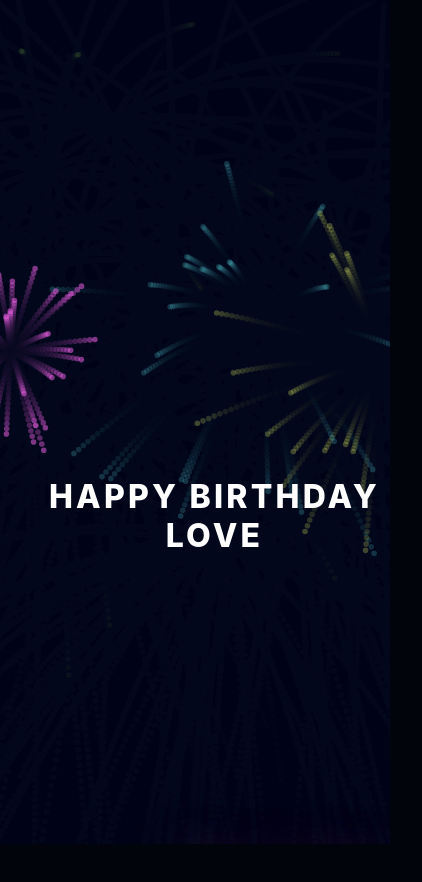
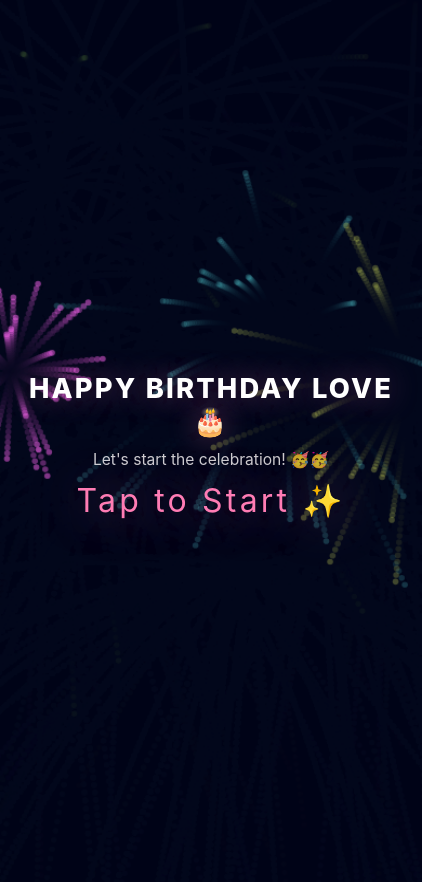
Before and after one commit to Zettai-Kiron/Birthday-Gift-2, a React (Vite) app: page / in a window 390 px wide. Shown: the top 882 px of the page, 422 px wide, since content can reach past the window. Before the commit the page ends 844 px from the top, so only its background shows below. Built offline with nearby package versions, Linux system fonts and the light colour scheme.

Commit message:
Updated intro page for mobile screens

```diff
--- a/src/App.jsx
+++ b/src/App.jsx
@@ -134,15 +134,19 @@ function HeartIntro({ onComplete }) {
   }
 
   return (
-    <div className="hero-screen" onClick={handleStart} style={{ cursor: started ? 'default' : 'pointer', position: 'relative', overflow: 'hidden' }}>
+    <div
+      className="hero-screen"
+      onClick={handleStart}
+      style={{ cursor: started ? 'default' : 'pointer', position: 'relative', overflow: 'hidden', gap: '1rem', padding: '2rem 1rem' }}
+    >
       <canvas ref={canvasRef} style={{ position: 'absolute', inset: 0, width: '100%', height: '100%' }} />
+      <div className="hero-text">Happy Birthday Love 🎂</div>
+      <div className="subtext">Let's start the celebration! 🥳🥳</div>
       {!started ? (
-        <div className="countdown" style={{ fontSize: 'clamp(2rem, 6vw, 4rem)', whiteSpace: 'nowrap', position: 'relative', zIndex: 1 }}>Tap to Start</div>
+        <div className="countdown" style={{ fontSize: 'clamp(2rem, 8vw, 4rem)', whiteSpace: 'nowrap' }}>Tap to Start ✨</div>
       ) : (
-        <div className="countdown" style={{ position: 'relative', zIndex: 1 }}>{count >= 0 ? count : ''}</div>
+        <div className="countdown">{count >= 0 ? count : ''}</div>
       )}
-      <div className="hero-text" style={{ position: 'relative', zIndex: 1 }}>Happy Birthday Love</div>
-      <div className="subtext" style={{ position: 'relative', zIndex: 1 }}>Let's start the celebration!🥳🥳</div>
     </div>
   );
 }
--- a/src/styles.css
+++ b/src/styles.css
@@ -48,37 +48,62 @@ body {
 }
 
 .countdown {
-  position: absolute;
-  top: 60%;
-  left: 50%;
-  transform: translate(-50%, -50%);
-  font-size: clamp(4rem, 12vw, 11rem);
+  position: relative;
+  z-index: 1;
+  font-size: clamp(4rem, 20vw, 11rem);
   letter-spacing: 0.1em;
   color: #ff7cb4;
   text-shadow: 0 0 50px rgba(255, 124, 180, 0.6);
+  line-height: 1;
+  margin: 0.15em 0;
 }
 
 .hero-text {
-  position: absolute;
-  top: 10%;
-  left: 50%;
-  transform: translateX(-50%);
+  position: relative;
+  z-index: 1;
   width: 90%;
-  font-size: clamp(2rem, 4vw, 5rem);
-  letter-spacing: 0.1em;
+  font-size: clamp(1.5rem, 6vw, 3.5rem);
+  letter-spacing: 0.08em;
   color: #ffffff;
   text-transform: uppercase;
   font-weight: 800;
+  margin: 0;
+  text-align: center;
+  text-shadow: 0 0 30px rgba(255, 124, 180, 0.4);
 }
 
 .subtext {
-  position: absolute;
-  top: 45%;
-  left: 50%;
-  transform: translateX(-50%);
+  position: relative;
+  z-index: 1;
   width: 90%;
-  color: rgba(255, 255, 255, 0.75);
-  font-size: clamp(1rem, 1.7vw, 1.5rem);
+  color: rgba(255, 255, 255, 0.80);
+  font-size: clamp(0.95rem, 3.5vw, 1.4rem);
+  margin: 0;
+  text-align: center;
+}
+
+/* Mobile intro tweaks */
+@media (max-width: 480px) {
+  .hero-screen {
+    gap: 0.75rem !important;
+    padding: 1.5rem 1rem !important;
+    justify-content: center;
+  }
+
+  .countdown {
+    font-size: clamp(3.5rem, 22vw, 6rem);
+    margin: 0.1em 0;
+  }
+
+  .hero-text {
+    font-size: clamp(1.3rem, 7vw, 2rem);
+    width: 95%;
+  }
+
+  .subtext {
+    font-size: clamp(0.85rem, 4vw, 1.1rem);
+    width: 95%;
+  }
 }
 
 .gift-card-screen {
```
